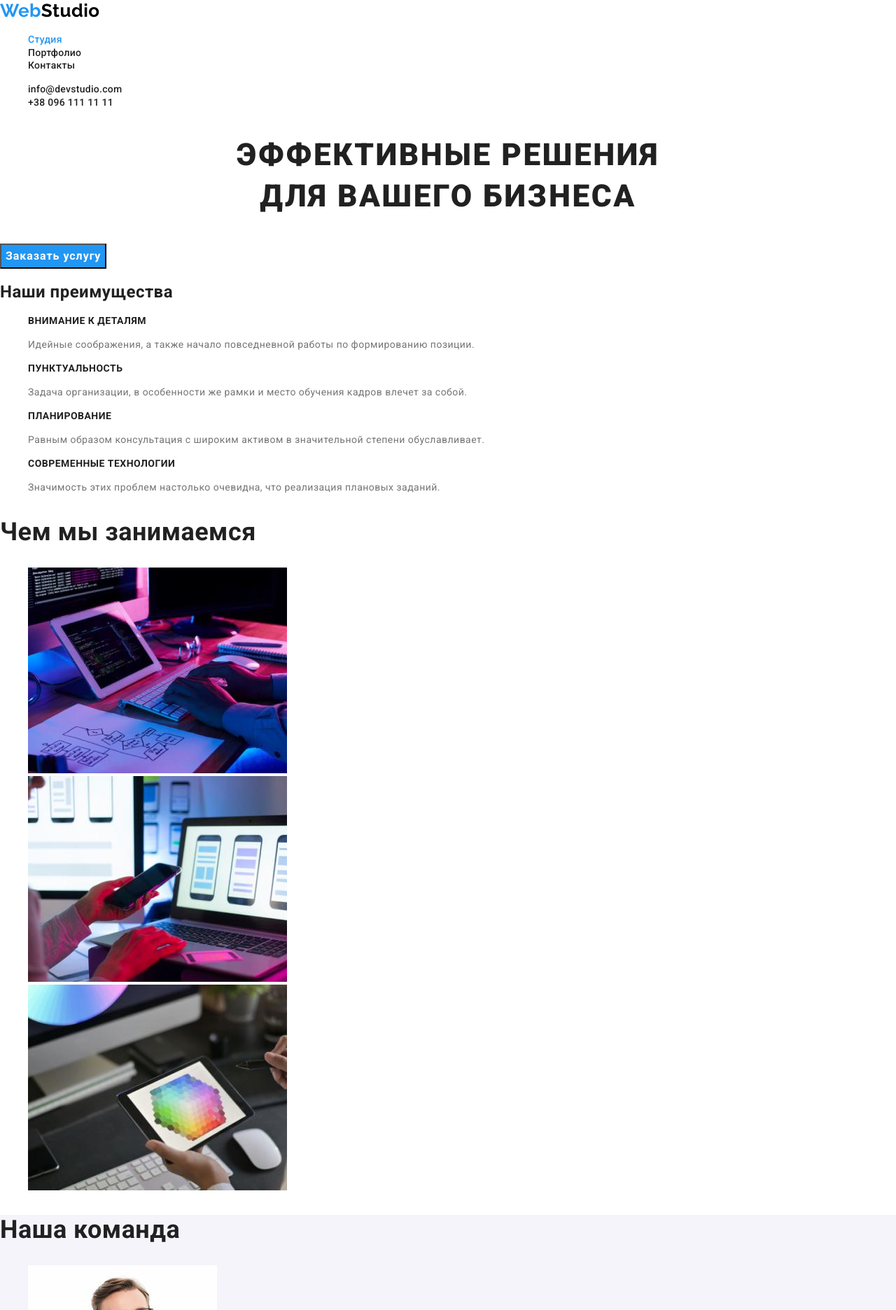
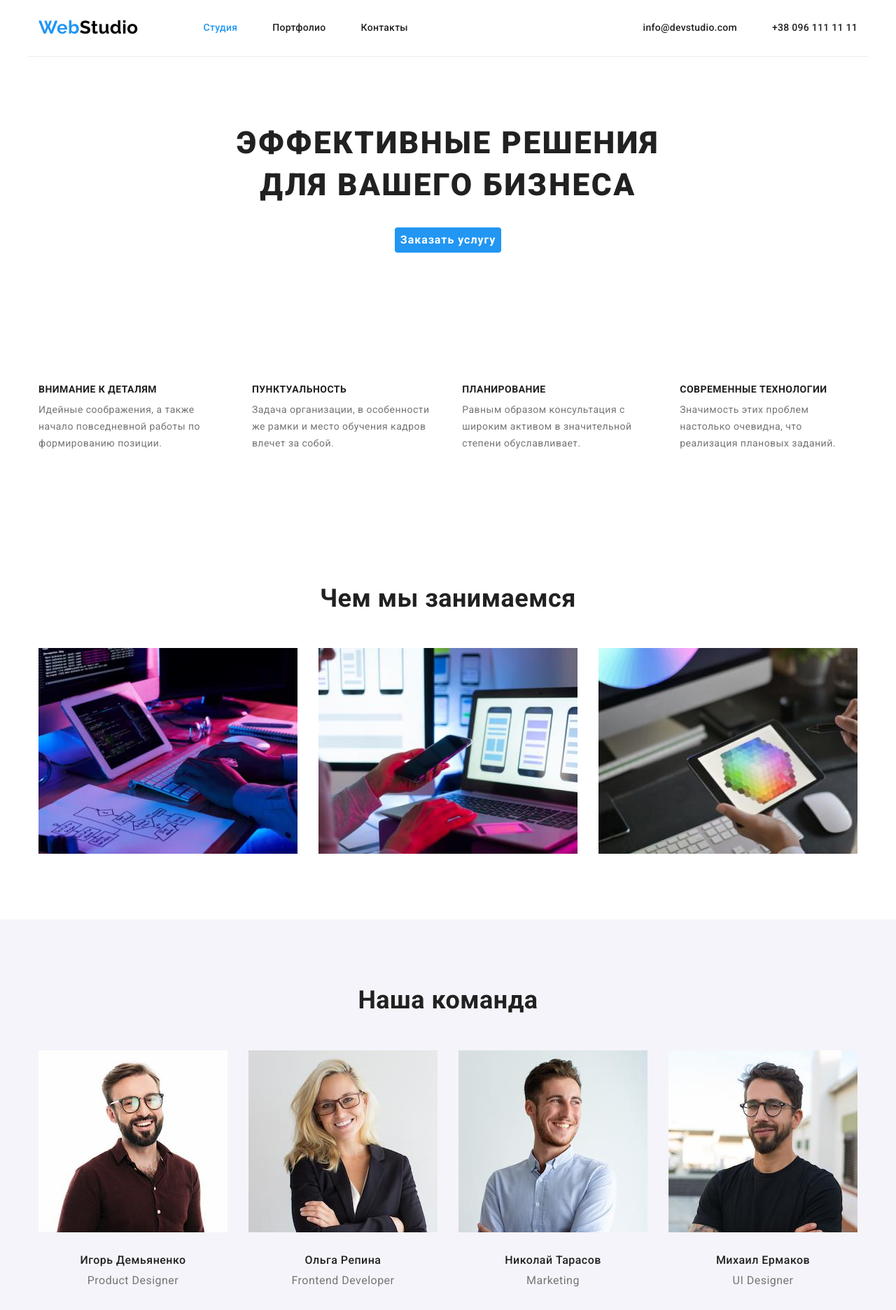
Before and after one commit to AnionB/goit-markup-hw-03, a plain HTML site: page index.html in a window 1280 px wide. Shown: the top 1872 px of the page at 70% size. Drawn offline with nearby package versions, Linux system fonts and the light colour scheme.

Commit message:
добавляет флекс-боксы

```diff
--- a/css/styles.css
+++ b/css/styles.css
@@ -7,6 +7,20 @@
   --background-color: #ffffff;
   --alt-background-color: #f5f4fa;
 }
+.visually-hidden {
+  position: absolute;
+  width: 1px;
+  height: 1px;
+  margin: -1px;
+  border: 0;
+  padding: 0;
+
+  white-space: nowrap;
+  clip-path: inset(100%);
+  clip: rect(0 0 0 0);
+  overflow: hidden;
+}
+
 body {
   font-family: roboto, sans-serif;
   color: var(--text-color);
@@ -15,13 +29,47 @@ body {
 }
 h1,
 h2,
+h3,
+p,
+ul {
+  margin: 0px;
+  padding: 0px;
+}
+h1,
+h2,
 h3 {
   color: var(--title-color);
+}
+img {
+  display: block;
+}
+.container {
+  width: 1200px;
+  margin-left: auto;
+  margin-right: auto;
+  padding-left: 15px;
+  padding-right: 15px;
+  /* outline: 2px solid tomato; */
 }
 .link {
   text-decoration: none;
 }
+.list {
+  list-style: none;
+}
+.section {
+  padding-top: 94px;
+  padding-bottom: 94px;
+}
+/* .item {
+  margin-left: 0px;
+} */
+
+/* Header */
+
 .logo {
+  margin-right: 93px;
+
   font-family: raleway;
   font-weight: 700;
   font-size: 26px;
@@ -31,10 +79,31 @@ h3 {
 .logo-part {
   color: var(--brand-color);
 }
-.list {
-  list-style-type: none;
+.main-nav {
+  display: flex;
+  align-items: center;
+  border-bottom: 1px solid #ececec;
 }
+
+.nav-list {
+  display: flex;
+}
+.nav-list .item:not(:last-child) {
+  margin-right: 50px;
+}
+.adr-list {
+  display: flex;
+  margin-left: auto;
+}
+.adr-list .item:not(:last-child) {
+  margin-right: 50px;
+}
+
 .nav-link {
+  display: block;
+  padding-top: 32px;
+  padding-bottom: 32px;
+
   font-weight: 500;
   font-size: 14px;
   line-height: 1.14;
@@ -50,11 +119,15 @@ h3 {
 }
 /* Main */
 
+.hero {
+  text-align: center;
+}
 .hero-title {
+  margin-bottom: 30px;
+
   font-weight: 900;
   font-size: 44px;
   line-height: 1.36;
-  text-align: center;
   letter-spacing: 0.06em;
   text-transform: uppercase;
 }
@@ -65,38 +138,96 @@ h3 {
   letter-spacing: 0.06em;
   color: var(--text-footer-color);
   background-color: var(--brand-color);
+  border-color: transparent;
+  border-radius: 4px;
 }
 .hero-button:hover,
 .hero-button:focus {
   background-color: #188ce8;
   cursor: pointer;
 }
-.advantage-title-item {
+
+.advantage-list {
+  display: flex;
+}
+.advantage .item:not(:first-child) {
+  margin-left: 30px;
+}
+.advantage .title-item {
+  margin-bottom: 10px;
+
   font-size: 14px;
   line-height: 1.14;
   text-transform: uppercase;
 }
-.advantage-text {
+.advantage .text {
   font-size: 14px;
   line-height: 1.71;
+  margin-top: 0px;
+  margin-bottom: 0px;
 }
 .section-title {
+  margin-bottom: 50px;
+  text-align: center;
   font-size: 36px;
   line-height: 1.17;
+}
+.activities .list {
+  display: flex;
+  justify-content: space-between;
+}
+.activities .link {
+  display: block;
 }
 .employee {
   background-color: var(--alt-background-color);
   line-height: 1.19;
+  text-align: center;
 }
+.employee .list {
+  display: flex;
+  justify-content: space-between;
+}
+.employee .link {
+  text-align: inherit;
+}
+
 .employee-name {
   font-weight: 500;
   font-size: 16px;
+  margin-top: 30px;
 }
 .employee-position {
+  margin-top: 10px;
+  margin-bottom: 30px;
   font-weight: normal;
   font-size: 16px;
 
   color: #757575;
+}
+
+/* Портфолио */
+.portfolio {
+  display: flex;
+  flex-wrap: wrap;
+}
+.filter-list {
+  display: flex;
+  justify-content: center;
+  margin-bottom: 50px;
+}
+.portfolio .item {
+  width: calc((100% - 60px) / 3);
+  border-bottom: 1px solid #eeeeee;
+}
+.portfolio .item:not(:nth-child(3n)) {
+  margin-right: 30px;
+}
+.portfolio .item:not(:nth-last-child(-n + 3)) {
+  margin-bottom: 30px;
+}
+.filter-list .item:not(:last-child) {
+  margin-right: 8px;
 }
 .filter-button {
   font-weight: 500;
@@ -104,6 +235,11 @@ h3 {
   line-height: 1.63;
   background: var(--alt-background-color);
   cursor: pointer;
+  /* background-color: transparent; */
+  border-radius: 4px;
+  border-color: transparent;
+  padding-left: 22px;
+  padding-right: 22px;
 }
 .filter-button:focus,
 .filter-button:hover {
@@ -112,25 +248,39 @@ h3 {
 }
 
 .project-title {
+  margin-left: 24px;
+  margin-top: 20px;
   font-size: 18px;
   line-height: 2;
   letter-spacing: 0.06em;
 }
 .project-type {
+  margin-left: 24px;
+  margin-top: 4px;
   font-size: 16px;
   line-height: 1.87;
   color: #757575;
 }
+
 /* Footer */
 footer {
   background-color: #2f303a;
 }
+.footer-adr {
+  padding-top: 60px;
+}
 .adr {
+  margin-top: 20px;
+  padding-bottom: 60px;
+
   font-weight: 400;
   font-style: normal;
   font-size: 14px;
   line-height: 1.71;
   color: var(--text-footer-color);
+}
+.adr .item.item:not(:last-child) {
+  margin-bottom: 9px;
 }
 .footer {
   color: #ffffff;
--- a/index.html
+++ b/index.html
@@ -22,83 +22,94 @@
   </head>
   <body>
     <header>
+      <div class="container main-nav">
         <a class="logo link" href="./index.html">
           <span class="logo-part">Web</span>Studio</a
         >
 
         <nav>
-        <ul class="list">
-          <li>
-            <a class="nav-link current-page link" href="./index.html">Студия</a>
+          <ul class="list nav-list">
+            <li class="item">
+              <a class="nav-link current-page link" href="./index.html"
+                >Студия</a
+              >
             </li>
-          <li>
+            <li class="item">
               <a class="nav-link link" href="./portfolio.html">Портфолио</a>
             </li>
-          <li><a class="nav-link link" href="">Контакты</a></li>
+            <li class="item">
+              <a class="nav-link link" href="">Контакты</a>
+            </li>
           </ul>
         </nav>
-      <ul class="list">
-        <li>
+        <ul class="list adr-list">
+          <li class="item">
             <a class="nav-link link" href="mailto:info@devstudio.com"
               >info@devstudio.com</a
             >
           </li>
-        <li>
+          <li class="item">
             <a class="nav-link link" href="tel:+380961111111"
               >+38 096 111 11 11</a
             >
           </li>
         </ul>
+      </div>
     </header>
     <main>
       <!-- герой -->
-      <section class="hero">
+      <section class="hero section">
+        <div class="container">
           <h1 class="hero-title">
             Эффективные решения <br />
             для вашего бизнеса
           </h1>
           <button class="hero-button" type="button">Заказать услугу</button>
+        </div>
       </section>
       <!-- Наши преимущества -->
-      <section class="advantage">
-        <h2 class="advantage-title">Наши преимущества</h2>
-        <ul class="list">
-          <li>
-            <h3 class="advantage-title-item">Внимание к деталям</h3>
-            <p class="advantage-text">
+      <section class="advantage section">
+        <div class="container">
+          <h2 class="advantage-title visually-hidden">Наши преимущества</h2>
+          <ul class="advantage-list list">
+            <li class="item">
+              <h3 class="title-item">Внимание к деталям</h3>
+              <p class="text">
                 Идейные соображения, а также начало повседневной работы по
                 формированию позиции.
               </p>
             </li>
-          <li>
-            <h3 class="advantage-title-item">Пунктуальность</h3>
-            <p class="advantage-text">
-              Задача организации, в особенности же рамки и место обучения кадров
-              влечет за собой.
+            <li class="item">
+              <h3 class="title-item">Пунктуальность</h3>
+              <p class="text">
+                Задача организации, в особенности же рамки и место обучения
+                кадров влечет за собой.
               </p>
             </li>
-          <li>
-            <h3 class="advantage-title-item">Планирование</h3>
-            <p class="advantage-text">
+            <li class="item">
+              <h3 class="title-item">Планирование</h3>
+              <p class="text">
                 Равным образом консультация с широким активом в значительной
                 степени обуславливает.
               </p>
             </li>
-          <li>
-            <h3 class="advantage-title-item">Современные технологии</h3>
-            <p class="advantage-text">
+            <li class="item">
+              <h3 class="title-item">Современные технологии</h3>
+              <p class="text">
                 Значимость этих проблем настолько очевидна, что реализация
                 плановых заданий.
               </p>
             </li>
           </ul>
+        </div>
       </section>
       <!-- Чем мы занимаемся -->
-      <section class="activities">
+      <section class="activities section">
+        <div class="container">
           <h2 class="section-title">Чем мы занимаемся</h2>
           <ul class="list">
             <li>
-            <a href=""
+              <a class="link" href=""
                 ><img
                   src="./img/box1.jpg"
                   alt="Разработка сайта"
@@ -108,7 +119,7 @@
               /></a>
             </li>
             <li>
-            <a href=""
+              <a class="link" href=""
                 ><img
                   src="./img/box2.jpg"
                   alt="Создание приложения для телефона"
@@ -118,7 +129,7 @@
               /></a>
             </li>
             <li>
-            <a href=""
+              <a class="link" href=""
                 ><img
                   src="./img/box3.jpg"
                   alt="Приложение на планшете"
@@ -128,9 +139,11 @@
               /></a>
             </li>
           </ul>
+        </div>
       </section>
       <!-- Наша команда -->
-      <section class="employee">
+      <section class="employee section">
+        <div class="container">
           <h2 class="section-title">Наша команда</h2>
           <ul class="list">
             <li>
@@ -182,15 +195,18 @@
               </a>
             </li>
           </ul>
+        </div>
       </section>
     </main>
     <footer>
+      <div class="container footer-adr">
+        <div class="">
           <a class="logo link footer" href="./index.html">
             <span class="logo-part">Web</span>Studio</a
           >
           <address class="adr">
             <ul class="list">
-          <li>
+              <li class="item">
                 <a
                   class="link footer"
                   href="https://goo.gl/maps/R8nCLbpQaiYrAZ2fA"
@@ -199,18 +215,20 @@
                   >г. Киев, пр-т Леси Украинки, 26</a
                 >
               </li>
-          <li>
+              <li class="item">
                 <a class="link footer contact" href="mailto:info@devstudio.com"
                   >info@devstudio.com</a
                 >
               </li>
-          <li>
+              <li class="item">
                 <a class="link footer contact" href="tel:+380961111111"
                   >+38 096 111 11 11</a
                 >
               </li>
             </ul>
           </address>
+        </div>
+      </div>
     </footer>
   </body>
 </html>
```
Also changed, not shown: portfolio.html (+36 -28 lines), 1 other file. Lines whose indentation alone changed are shown as unchanged.
